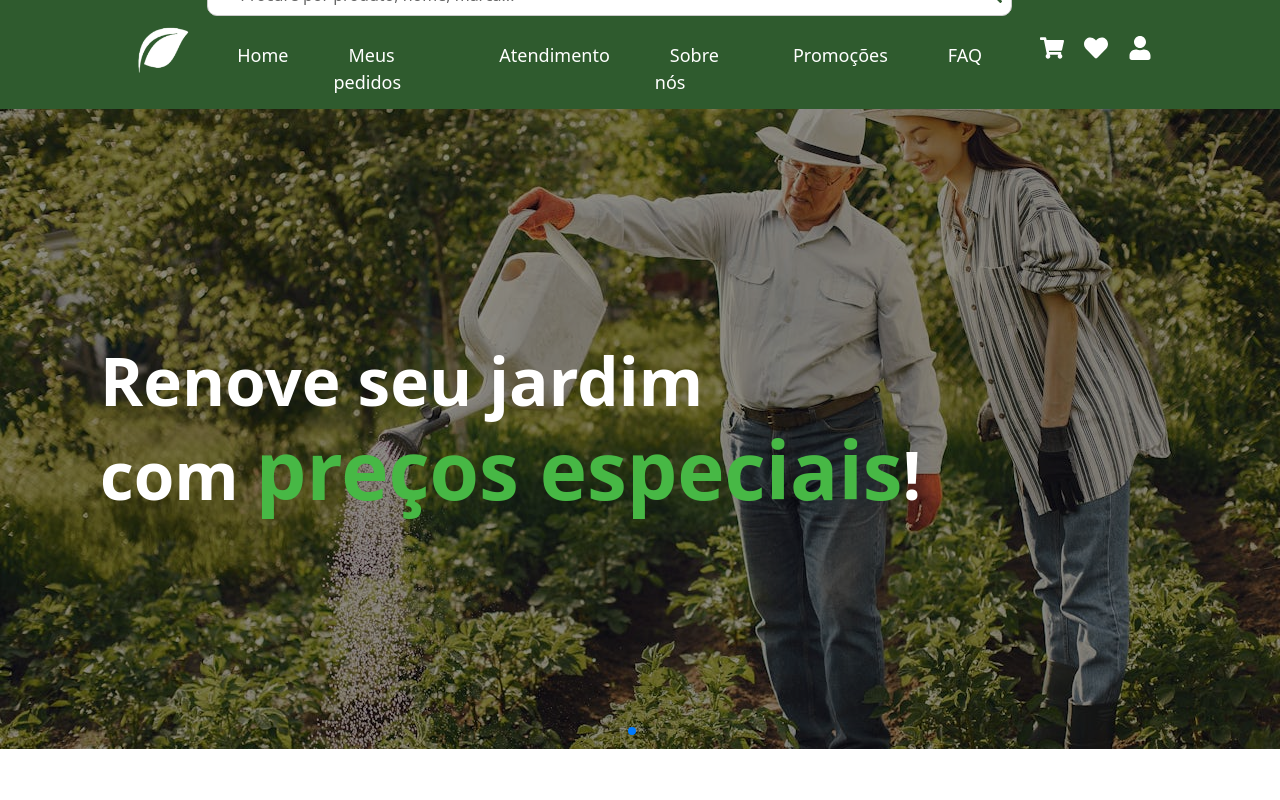
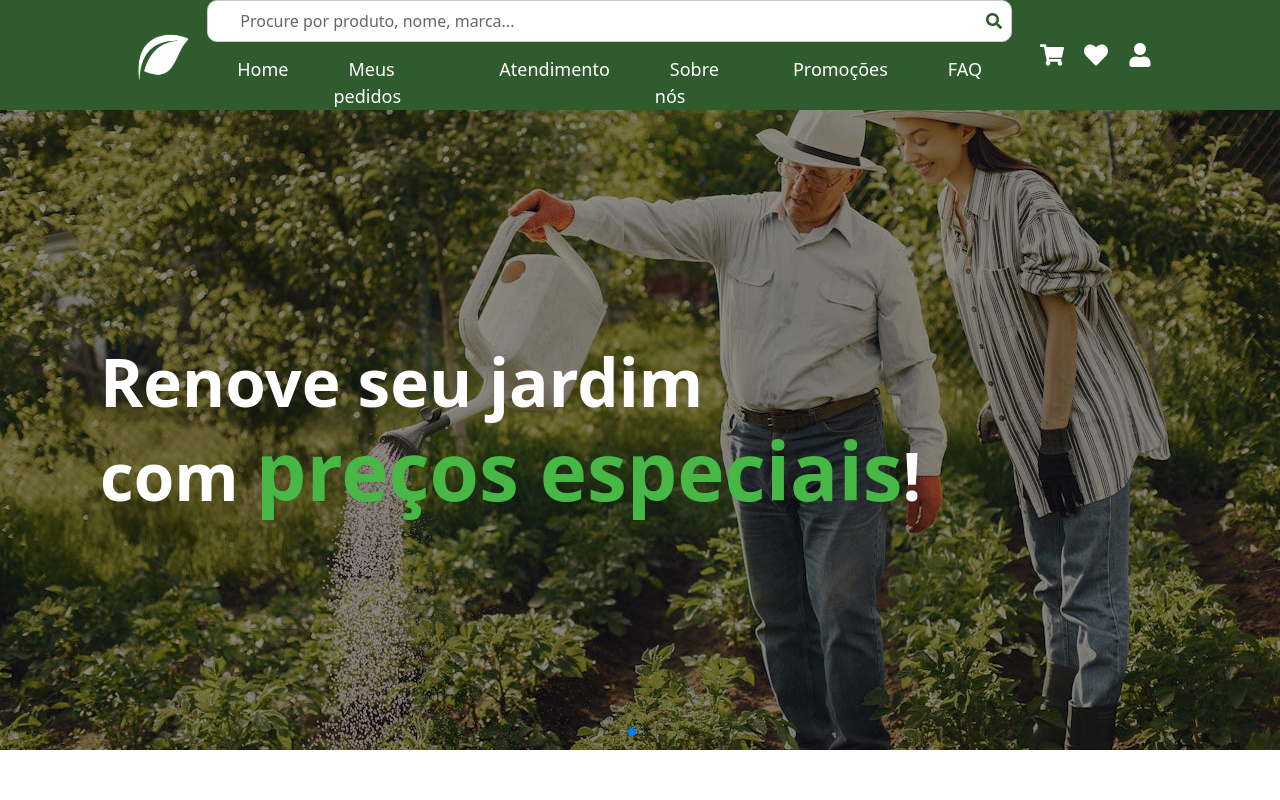
Before and after one commit to Plantsp/plantsp, a React (Create React App) app: page / in a window 1280 px wide. Shown: the top 800 px of the page. Built offline with nearby package versions, Linux system fonts and the light colour scheme.

Commit message:
Ajustes no header

```diff
--- a/src/components/header/header.css
+++ b/src/components/header/header.css
@@ -1,12 +1,10 @@
 .header{
   background-color: var(--verde-escuro);
-    height: 8.5vw;
+  height: 110px;
   display: flex;
   flex-direction: row;
   /* align-items: center; */
   justify-content: space-between;
-
-    padding-bottom: 1vw;
   padding-left: 10%;
   padding-right: 10%;
 }
@@ -18,7 +16,6 @@
 }
 
 .search-bar {
-    margin-top: 2vw;
   display: flex;
   align-items: center;
   width: 100%; /* Ajuste conforme necessário */
@@ -71,7 +68,7 @@
 }
 
 .navigation {
-  margin-top: 2vw;
+  margin-top: 10px;
 }
 
 .nav-list {
@@ -98,11 +95,7 @@
 
 .nav-list a:hover {
   background-color: #fff;
-  height: 20vw;
-  padding-bottom: 1.2vw;
-  padding-top: 0.5vw;
   color:#666 !important;
-  transition: 0.5s;
 }
 
 .btn-iconuser{
--- a/src/components/header/headerdesktop.js
+++ b/src/components/header/headerdesktop.js
@@ -48,7 +48,7 @@ function Header() {
             </div>
 
             {/* NAVEGAÇÃO DO HEADER */}
-            <nav className="navigation">
+            <nav className="navigation pt-1">
               <ul className="nav-list">
                 <li><Link to="/" onClick={() => navigate("/")}>Home</Link></li>
                 <li><Link to="">Meus pedidos</Link></li>
```
Lines whose indentation alone changed are shown as unchanged.
